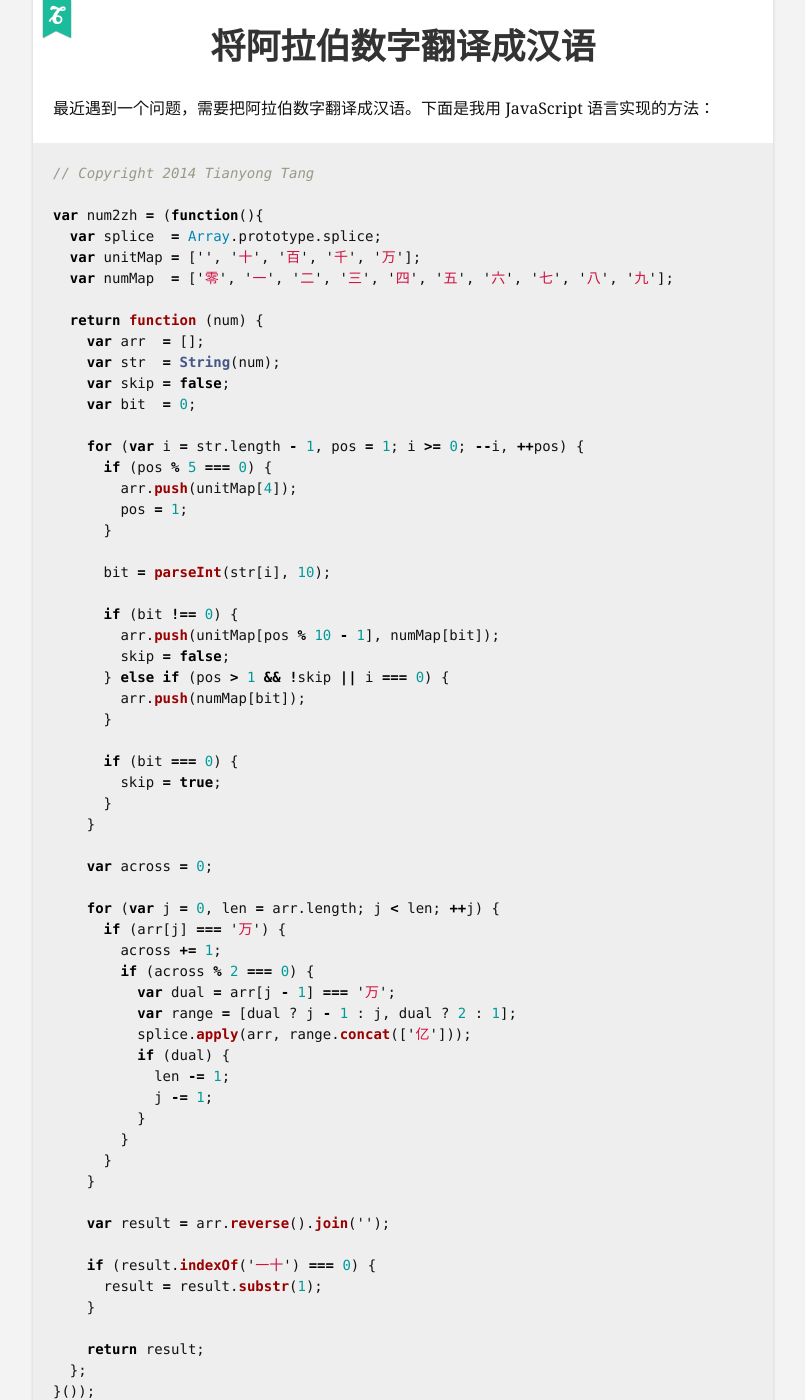
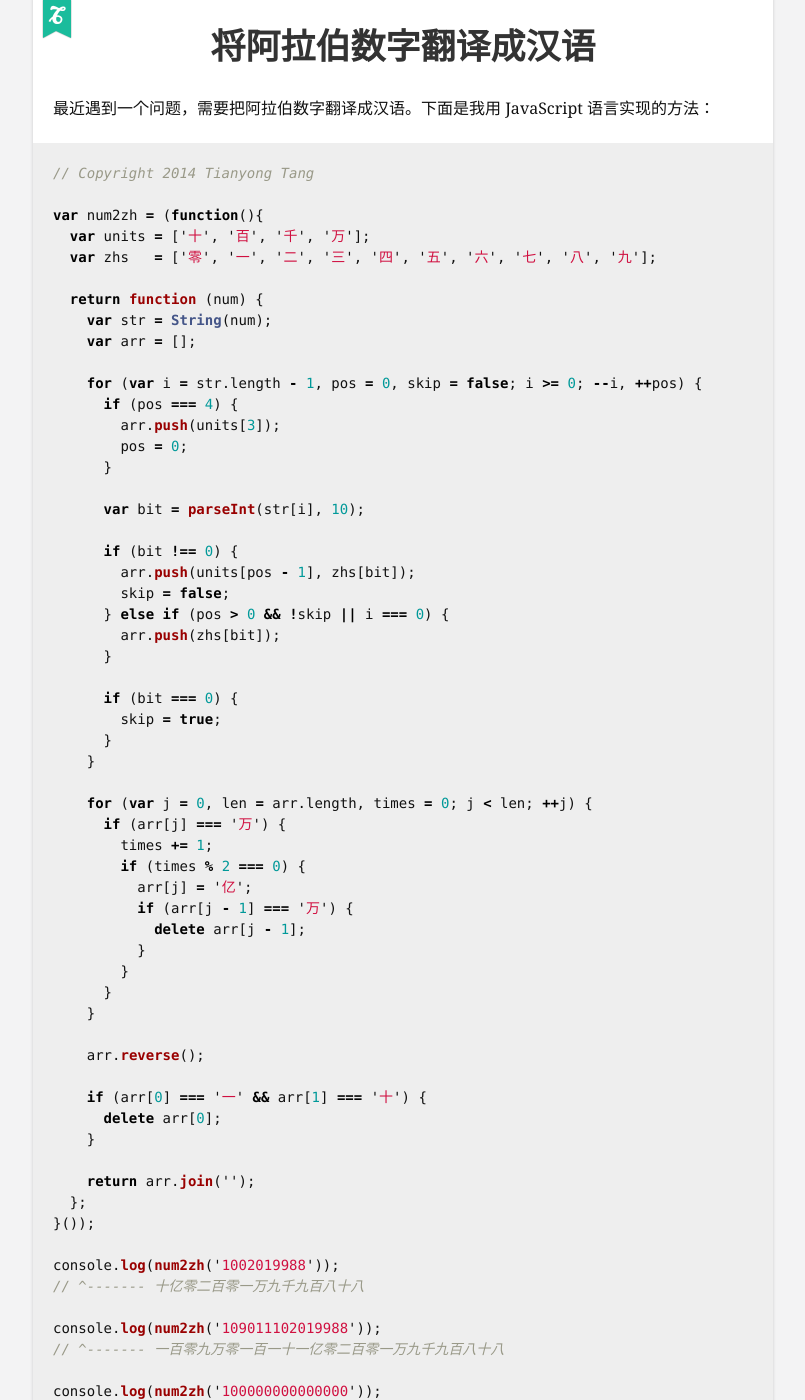
Before and after one commit to tang3w/tang3w.github.com, a Jekyll site: the page built from _posts/2014-12-24-将阿拉伯数字翻译成汉语.markdown, in a window 1280 px wide and 1400 px high. Shown: the whole window, without its empty margins (237-1042 px from the left). Built offline with Jekyll 4.4.1, drawn with Linux system fonts in a browser that asks for light colours; nearby versions of some CDN libraries; Markdown is read by kramdown in place of the engine named in the settings; comment, search, counter and statistics services are not loaded.

Commit message:
Tune the num2zh program

```diff
--- a/_posts/2014-12-24-将阿拉伯数字翻译成汉语.markdown
+++ b/_posts/2014-12-24-将阿拉伯数字翻译成汉语.markdown
@@ -10,29 +10,26 @@ published: true
 // Copyright 2014 Tianyong Tang
 
 var num2zh = (function(){
-  var splice  = Array.prototype.splice;
-  var unitMap = ['', '十', '百', '千', '万'];
-  var numMap  = ['零', '一', '二', '三', '四', '五', '六', '七', '八', '九'];
+  var units = ['十', '百', '千', '万'];
+  var zhs   = ['零', '一', '二', '三', '四', '五', '六', '七', '八', '九'];
 
   return function (num) {
-    var arr  = [];
-    var str  = String(num);
-    var skip = false;
-    var bit  = 0;
+    var str = String(num);
+    var arr = [];
 
-    for (var i = str.length - 1, pos = 1; i >= 0; --i, ++pos) {
-      if (pos % 5 === 0) {
-        arr.push(unitMap[4]);
-        pos = 1;
+    for (var i = str.length - 1, pos = 0, skip = false; i >= 0; --i, ++pos) {
+      if (pos === 4) {
+        arr.push(units[3]);
+        pos = 0;
       }
 
-      bit = parseInt(str[i], 10);
+      var bit = parseInt(str[i], 10);
 
       if (bit !== 0) {
-        arr.push(unitMap[pos % 10 - 1], numMap[bit]);
+        arr.push(units[pos - 1], zhs[bit]);
         skip = false;
-      } else if (pos > 1 && !skip || i === 0) {
-        arr.push(numMap[bit]);
+      } else if (pos > 0 && !skip || i === 0) {
+        arr.push(zhs[bit]);
       }
 
       if (bit === 0) {
@@ -40,30 +37,25 @@ var num2zh = (function(){
       }
     }
 
-    var across = 0;
-
-    for (var j = 0, len = arr.length; j < len; ++j) {
+    for (var j = 0, len = arr.length, times = 0; j < len; ++j) {
       if (arr[j] === '万') {
-        across += 1;
-        if (across % 2 === 0) {
-          var dual = arr[j - 1] === '万';
-          var range = [dual ? j - 1 : j, dual ? 2 : 1];
-          splice.apply(arr, range.concat(['亿']));
-          if (dual) {
-            len -= 1;
-            j -= 1;
+        times += 1;
+        if (times % 2 === 0) {
+          arr[j] = '亿';
+          if (arr[j - 1] === '万') {
+            delete arr[j - 1];
           }
         }
       }
     }
 
-    var result = arr.reverse().join('');
+    arr.reverse();
 
-    if (result.indexOf('一十') === 0) {
-      result = result.substr(1);
+    if (arr[0] === '一' && arr[1] === '十') {
+      delete arr[0];
     }
 
-    return result;
+    return arr.join('');
   };
 }());
 
@@ -88,29 +80,26 @@ console.log(num2zh('100000000000000'));
 // Copyright 2014 Tianyong Tang
 
 var num2zh = (function(){
-  var splice  = Array.prototype.splice;
-  var unitMap = ['', '十', '百', '千', '万'];
-  var numMap  = ['零', '一', '二', '三', '四', '五', '六', '七', '八', '九'];
+  var units = ['十', '百', '千', '万'];
+  var zhs   = ['零', '一', '二', '三', '四', '五', '六', '七', '八', '九'];
 
   return function (num) {
-    var arr  = [];
-    var str  = String(num);
-    var skip = false;
-    var bit  = 0;
+    var str = String(num);
+    var arr = [];
 
-    for (var i = str.length - 1, pos = 1; i >= 0; --i, ++pos) {
-      if (pos % 5 === 0) {
-        arr.push(unitMap[4]);
-        pos = 1;
+    for (var i = str.length - 1, pos = 0, skip = false; i >= 0; --i, ++pos) {
+      if (pos === 4) {
+        arr.push(units[3]);
+        pos = 0;
       }
 
-      bit = parseInt(str[i], 10);
+      var bit = parseInt(str[i], 10);
 
       if (bit !== 0) {
-        arr.push(unitMap[pos % 10 - 1], numMap[bit]);
+        arr.push(units[pos - 1], zhs[bit]);
         skip = false;
-      } else if (pos > 1 && !skip || i === 0) {
-        arr.push(numMap[bit]);
+      } else if (pos > 0 && !skip || i === 0) {
+        arr.push(zhs[bit]);
       }
 
       if (bit === 0) {
@@ -118,30 +107,25 @@ var num2zh = (function(){
       }
     }
 
-    var across = 0;
-
-    for (var j = 0, len = arr.length; j < len; ++j) {
+    for (var j = 0, len = arr.length, times = 0; j < len; ++j) {
       if (arr[j] === '万') {
-        across += 1;
-        if (across % 2 === 0) {
-          var dual = arr[j - 1] === '万';
-          var range = [dual ? j - 1 : j, dual ? 2 : 1];
-          splice.apply(arr, range.concat(['亿']));
-          if (dual) {
-            len -= 1;
-            j -= 1;
+        times += 1;
+        if (times % 2 === 0) {
+          arr[j] = '亿';
+          if (arr[j - 1] === '万') {
+            delete arr[j - 1];
           }
         }
       }
     }
 
-    var result = arr.reverse().join('');
+    arr.reverse();
 
-    if (result.indexOf('一十') === 0) {
-      result = result.substr(1);
+    if (arr[0] === '一' && arr[1] === '十') {
+      delete arr[0];
     }
 
-    return result;
+    return arr.join('');
   };
 }());
 
```
